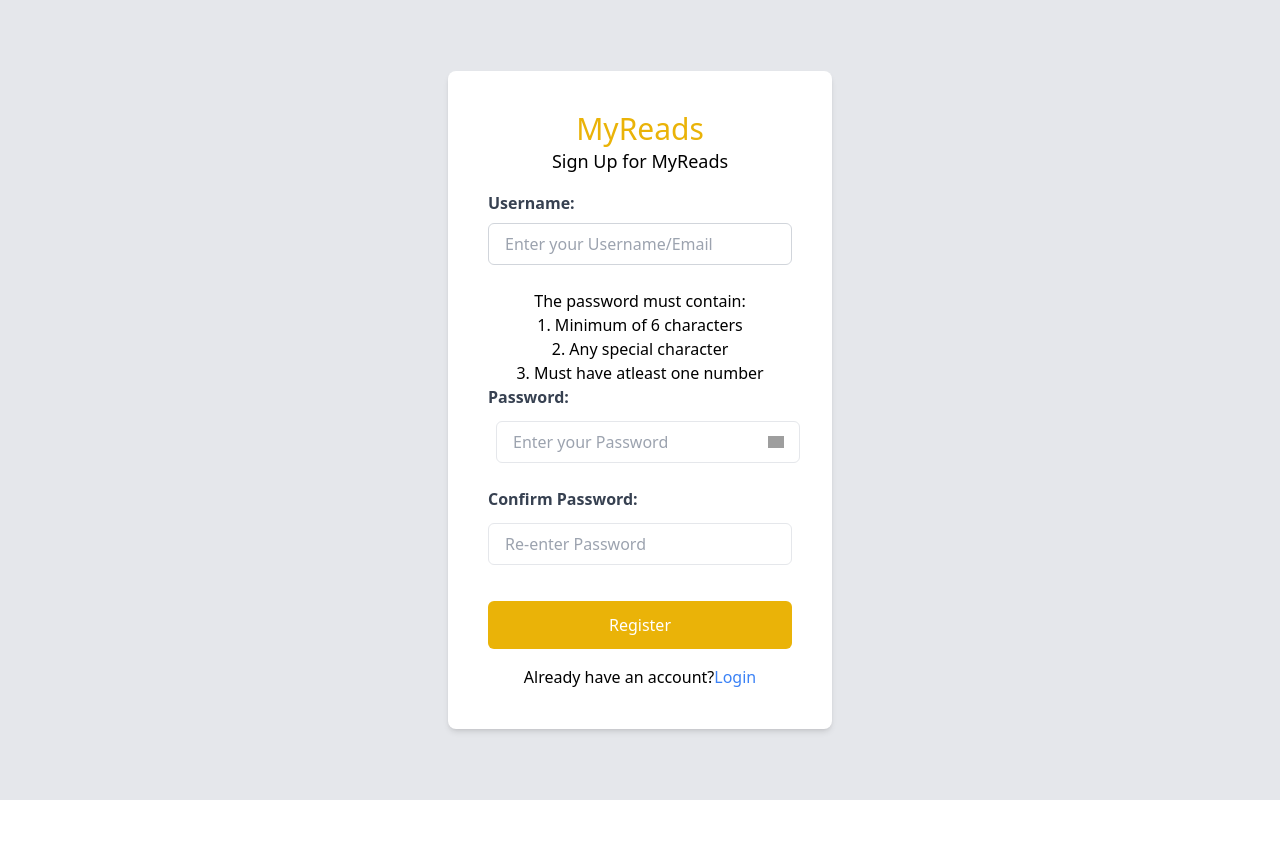
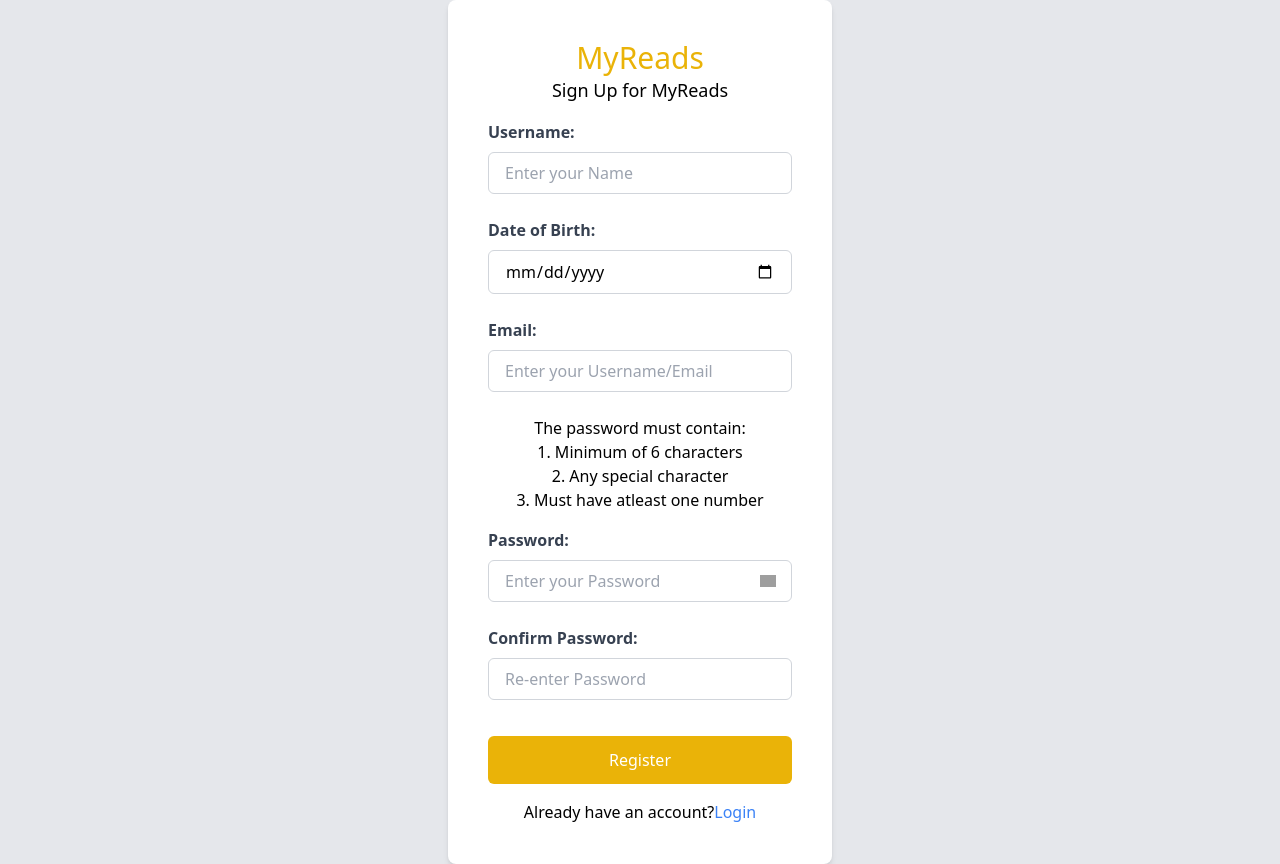
Before and after one commit to RoshanRajcmd/myreads-web-app, a React (Create React App) app: page /MyReads/Register in a window 1280 px wide. Before the commit the page ends 800 px from the top, so only its background shows below. Built offline with nearby package versions, Linux system fonts and the light colour scheme; no server answers; grey boxes are pictures that could not be loaded.

Commit message:
Added Name and DOB in Register page and minor aligment fix in the password input box

```diff
--- a/src/App.js
+++ b/src/App.js
@@ -1,6 +1,5 @@
 import './App.css';
 import React, { useState } from 'react';
-import { useEffect } from 'react';
 import { Login } from './components/Login';
 import { Register } from './components/Register';
 import { BooksList } from './components/BooksList';
@@ -11,13 +10,6 @@ import {
 } from 'react-router-dom';
 
 function App() {
-  //Comment the below useEffect line if you are working only on the front end
-  //The below line will access the spring boot application running on the given port
-  useEffect(() => {
-    fetch('http://localhost:8080/api/v1/user/getUsers')
-      .then(response => response.json())
-      .then(result => console.log(result));
-  });
 
   return (
     <div className="App">
--- a/src/components/Login.js
+++ b/src/components/Login.js
@@ -76,10 +76,10 @@ export function Login() {
                     />
                     <span class="block mb-3 text-red-500" visible={emailValidationMsg !== '' ? true : false}>{emailValidationMsg}</span>
 
-                    <label for="passwordInput" class="block mb-2 text-left text-gray-700 font-bold">Password:</label>
+                    <label for="passwordInput" class="block mt-4 mb-2 text-left text-gray-700 font-bold">Password:</label>
                     <div>
                         <input type={password.showPassword ? 'text' : 'password'}
-                            class="mt-1 p-2 w-full border rounded-md pr-10 mb-6 px-4 py-2"
+                            class="w-full -ml-4 mb-6 px-4 py-2 border border-gray-300 rounded-md focus:outline-none"
                             id="passwordInput"
                             placeholder="Enter your Password"
                             onChange={(e) => handlePassword(e.target.value)}
--- a/src/components/Register.js
+++ b/src/components/Register.js
@@ -1,7 +1,11 @@
 import React, { useState } from 'react';
 import { useNavigate } from 'react-router-dom';
+import { useEffect } from 'react';
+
 
 export function Register() {
+    const [username, setUsername] = useState('');
+    const [dob, setDob] = useState('');
     const [email, setEmail] = useState('');
     const [emailValidationMsg, setEmailValidationMsg] = useState('');
     const [password, setPassword] = useState({ value: "", showPassword: false });
@@ -40,9 +44,16 @@ export function Register() {
         }
     }
 
-    const redirectToLogin = () => {
+    const validateAndRedirectToLogin = () => {
         if (emailValidationMsg === "" && email !== "" && password.value !== "" && confirmPasswordMsg === "") {
             alert("Registeration Successful -> Redirecting...")
+            // //Comment the below useEffect line if you are working only on the front end
+            // //The below line will access the spring boot application running on the given port
+            // useEffect(() => {
+            //     fetch('http://localhost:8080/api/v1/user/getUsers')
+            //         .then(response => response.json())
+            //         .then(result => console.log(result));
+            // });
             navigate("/MyReads/Login");
         } else {
             alert("Please enter a valid Email Id and Password")
@@ -64,7 +75,22 @@ export function Register() {
                     Sign Up for MyReads
                 </h3>
                 <form>
-                    <label for="emailInput" class="block mt-4 mb-2 text-left text-gray-700 font-bold">Username:</label>
+                    <label for="userNameInput" class="block mt-4 mb-2 text-left text-gray-700 font-bold">Username:</label>
+                    <input type="text"
+                        class="block w-full mb-6 px-4 py-2 border border-gray-300 rounded-md focus:outline-none focus:border-yellow-400"
+                        id="userNameInput"
+                        placeholder='Enter your Name'
+                        onChange={(e) => setUsername(e.target.value)}
+                        required
+                    />
+                    <label for="dobInput" class="block mt-4 mb-2 text-left text-gray-700 font-bold">Date of Birth:</label>
+                    <input type="date"
+                        class="block w-full mb-6 px-4 py-2 border border-gray-300 rounded-md focus:outline-none focus:border-yellow-400"
+                        id="dobInput"
+                        onChange={(e) => setDob(e.target.value)}
+                        required
+                    />
+                    <label for="emailInput" class="block mt-4 mb-2 text-left text-gray-700 font-bold">Email:</label>
                     <input type="text"
                         class="block w-full mb-6 px-4 py-2 border border-gray-300 rounded-md focus:outline-none focus:border-yellow-400"
                         id="emailInput"
@@ -81,10 +107,10 @@ export function Register() {
                         <li>3. Must have atleast one number</li>
                     </ul>
 
-                    <label for="passwordInput" class="block mb-2 text-left text-gray-700 font-bold">Password:</label>
+                    <label for="passwordInput" class="block mt-4 mb-2 text-left text-gray-700 font-bold">Password:</label>
                     <div>
                         <input type={password.showPassword ? 'text' : 'password'}
-                            class="mt-1 p-2 w-full border rounded-md pr-10 mb-6 px-4 py-2"
+                            class="w-full -ml-4 mb-6 px-4 py-2 border border-gray-300 rounded-md focus:outline-none"
                             id="passwordInput"
                             placeholder="Enter your Password"
                             onChange={(e) => handlePassword(e.target.value)}
@@ -100,7 +126,7 @@ export function Register() {
                     <label for="confirmPasswordInput" class="block mb-2 text-left text-gray-700 font-bold">Confirm Password:</label>
                     <div>
                         <input type={password.showPassword ? 'text' : 'password'}
-                            class="mt-1 p-2 w-full border rounded-md pr-10 mb-6 px-4 py-2"
+                            class="w-full mb-6 px-4 py-2 border border-gray-300 rounded-md focus:outline-none"
                             id="confirmPasswordInput"
                             placeholder="Re-enter Password"
                             onChange={(e) => handleConfirmPassword(e.target.value)}
@@ -113,7 +139,7 @@ export function Register() {
                         <button
                             type="submit"
                             class="w-full bg-yellow-500 text-white py-3 px-6 rounded-md cursor-pointer transition-colors duration-300 hover:bg-yellow-400"
-                            onClick={redirectToLogin}
+                            onClick={validateAndRedirectToLogin}
                         >Register</button>
                     </div>
                 </form>
```
